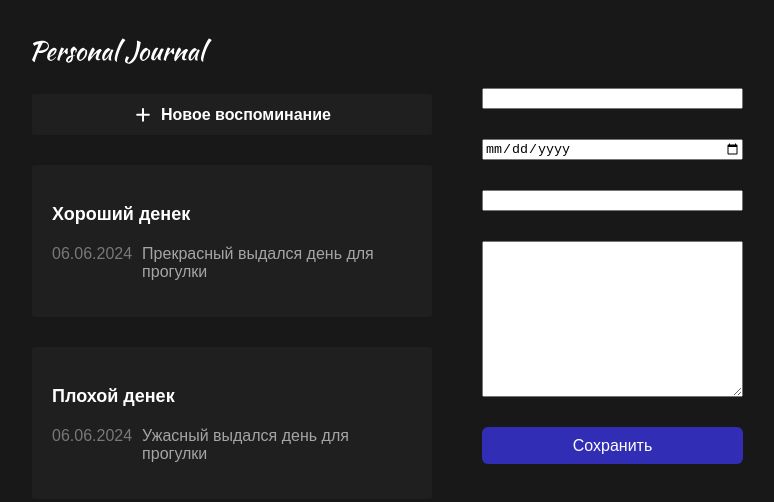
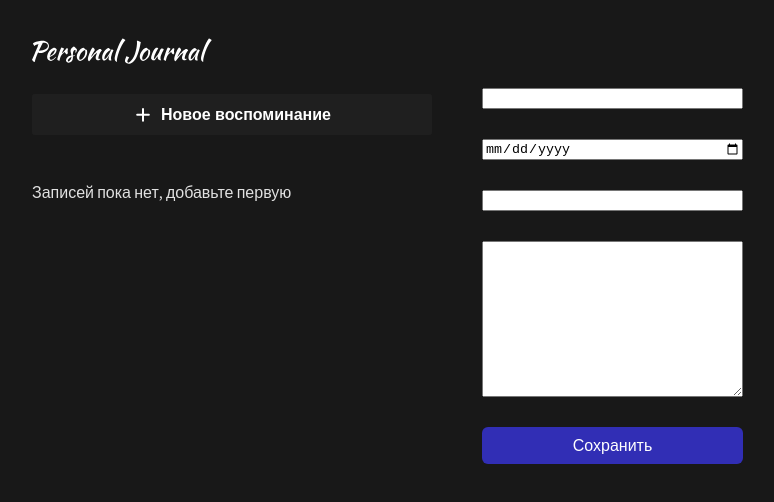
Before and after one commit to annabeliaeva/my-diary, a React (Vite) app: page / in a window 1280 px wide. Shown: the top 502 px of the page, without its empty margins (6-780 px from the left). Built offline with nearby package versions, Linux system fonts and the light colour scheme.

Commit message:
refactor: add some logic to JournalList

```diff
--- a/src/App.jsx
+++ b/src/App.jsx
@@ -11,33 +11,34 @@
 import { useState } from 'react'
 
 function App() {
-  const INITIAL_DATA = [
-    {
-      id: 1,
-      title: 'Хороший денек',
-      text: 'Прекрасный выдался день для прогулки',
-      date: new Date()
-    },
-    {
-      id: 2,
-      title: 'Плохой денек',
-      text: 'Ужасный выдался день для прогулки',
-      date: new Date()
-    }
-  ]
+  // const INITIAL_DATA = [
+  //   {
+  //     id: 1,
+  //     title: 'Хороший денек',
+  //     text: 'Прекрасный выдался день для прогулки',
+  //     date: new Date()
+  //   },
+  //   {
+  //     id: 2,
+  //     title: 'Плохой денек',
+  //     text: 'Ужасный выдался день для прогулки',
+  //     date: new Date()
+  //   }
+  // ]
 
-  const [items, setItems] = useState(INITIAL_DATA)
+  const [items, setItems] = useState([])
 
   const addItem = (item) => {
-    setItems((items) => [
+    setItems((oldItems) => [
       ...items,
       {
-        id: Math.max(items.map((i) => i.id)) + 1,
+        id: oldItems.length > 0 ? Math.max(...items.map((i) => i.id)) + 1 : 1,
         title: item.header,
         text: item.post,
         date: new Date(item.date)
       }
     ])
+    console.log(items)
   }
 
   return (
@@ -45,13 +46,7 @@
       <LeftPanel>
         <Header />
         <JournalAddButton />
-        <JournalList>
-          {items.map((e) => (
-            <CardButton key={e.id}>
-              <JournalItem title={e.title} text={e.text} date={e.date} />
-            </CardButton>
-          ))}
-        </JournalList>
+        <JournalList items={items} />
       </LeftPanel>
       <Body>
         <JournalForm onSubmit={addItem} />
--- a/src/components/JournalList/JournalList.jsx
+++ b/src/components/JournalList/JournalList.jsx
@@ -1,9 +1,26 @@
 import './JournalList.css'
+import CardButton from '../CardButton/CardButton'
+import JournalItem from '../JournalItem/JournalItem'
 
-function JournalList({ children }) {
+function JournalList({ items }) {
+  if (items.length === 0) {
+    return <p>Записей пока нет, добавьте первую</p>
+  }
+  const sortItems = (a, b) => {
+    if (a.date < b.date) {
+      return 1
+    } else {
+      return -1
+    }
+  }
+
   return (
     <>
-      <div className="journal-list">{children}</div>
+      {items.sort(sortItems).map((el) => (
+        <CardButton key={el.id}>
+          <JournalItem title={el.title} text={el.text} date={el.date} />
+        </CardButton>
+      ))}
     </>
   )
 }
```
